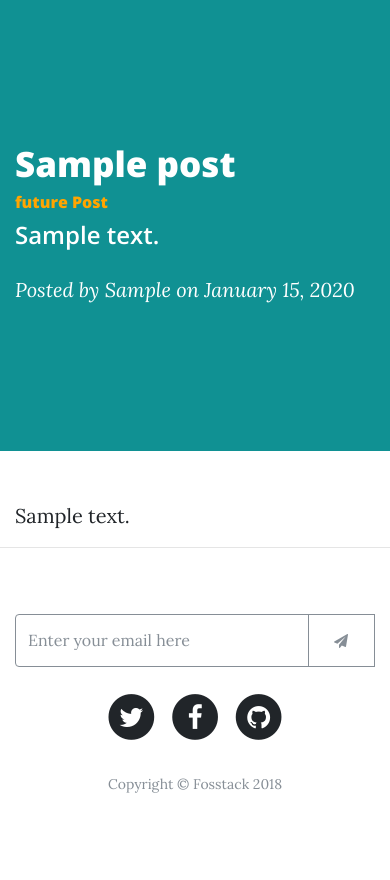
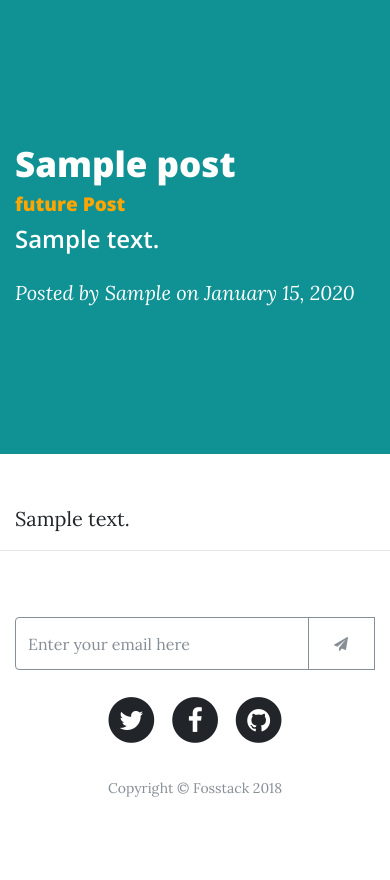
Before and after one commit to Fosstack/Fosstack-Blog, a Django app: template core_blog/templates/core_blog/post_detail.html in a window 390 px wide. Shown: the part 57-937 px from the top of the page. Before the commit the page ends 850 px from the top, so only its background shows below. Run offline with Django 3.2, Linux system fonts and the light colour scheme; tables that the repository leaves empty hold one stand-in row (values such as "Sample post"); the template is opened without the code that fills it: values that come from a table or form of the project are taken from there, most other values are stand-ins (such as "Sample title", 1, 10 or a date in 2020); parts of the project's set-up code (start-up, migrations or seed data) failed here and were passed over; some libraries are stand-ins or nearby versions.

Commit message:
Reduce font size on smaller devices

```diff
--- a/static/app.css
+++ b/static/app.css
@@ -1 +1,11 @@
 .snackbar-container{transition:all .5s ease;transition-property:top,right,bottom,left,opacity;font-family:Roboto,sans-serif;font-size:14px;min-height:14px;background-color:#070b0e;position:fixed;display:flex;justify-content:space-between;align-items:center;color:#fff;line-height:22px;padding:18px 24px;bottom:0;top:0;opacity:0;z-index:9999}.snackbar-container .action{background:inherit;display:inline-block;border:none;font-size:inherit;text-transform:uppercase;color:#4caf50;margin:0 0 0 24px;padding:0;min-width:min-content;cursor:pointer}@media (min-width:640px){.snackbar-container{min-width:288px;max-width:568px;display:inline-flex;border-radius:2px;margin:24px;bottom:-100px}}@media (max-width:640px){.snackbar-container{left:0;right:0}}.snackbar-pos.bottom-center{top:auto!important;bottom:0;left:50%;transform:translate(-50%,-50%)}.snackbar-pos.bottom-left{top:auto!important;bottom:0;left:0}.snackbar-pos.bottom-right{top:auto!important;bottom:0;right:0}.snackbar-pos.top-left{bottom:auto!important;top:0;left:0}.snackbar-pos.top-center{bottom:auto!important;top:0;left:50%;transform:translate(-50%,-50%)}.snackbar-pos.top-right{bottom:auto!important;top:0;right:0}
+
+
+
+
+
+@media screen and (max-width: 650px) {
+  .post-subtitle{
+    font-size: 95%;
+  }
+}
```
